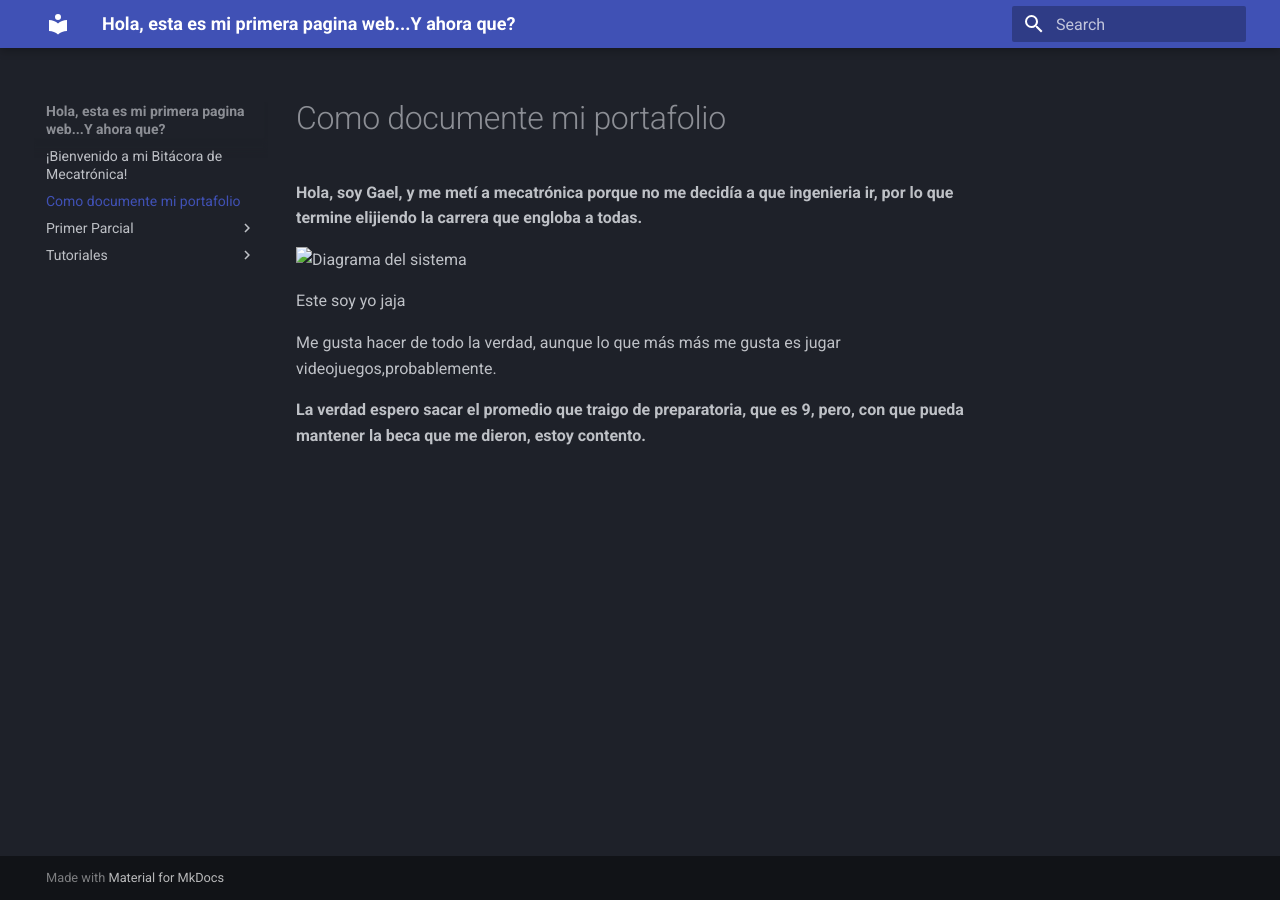
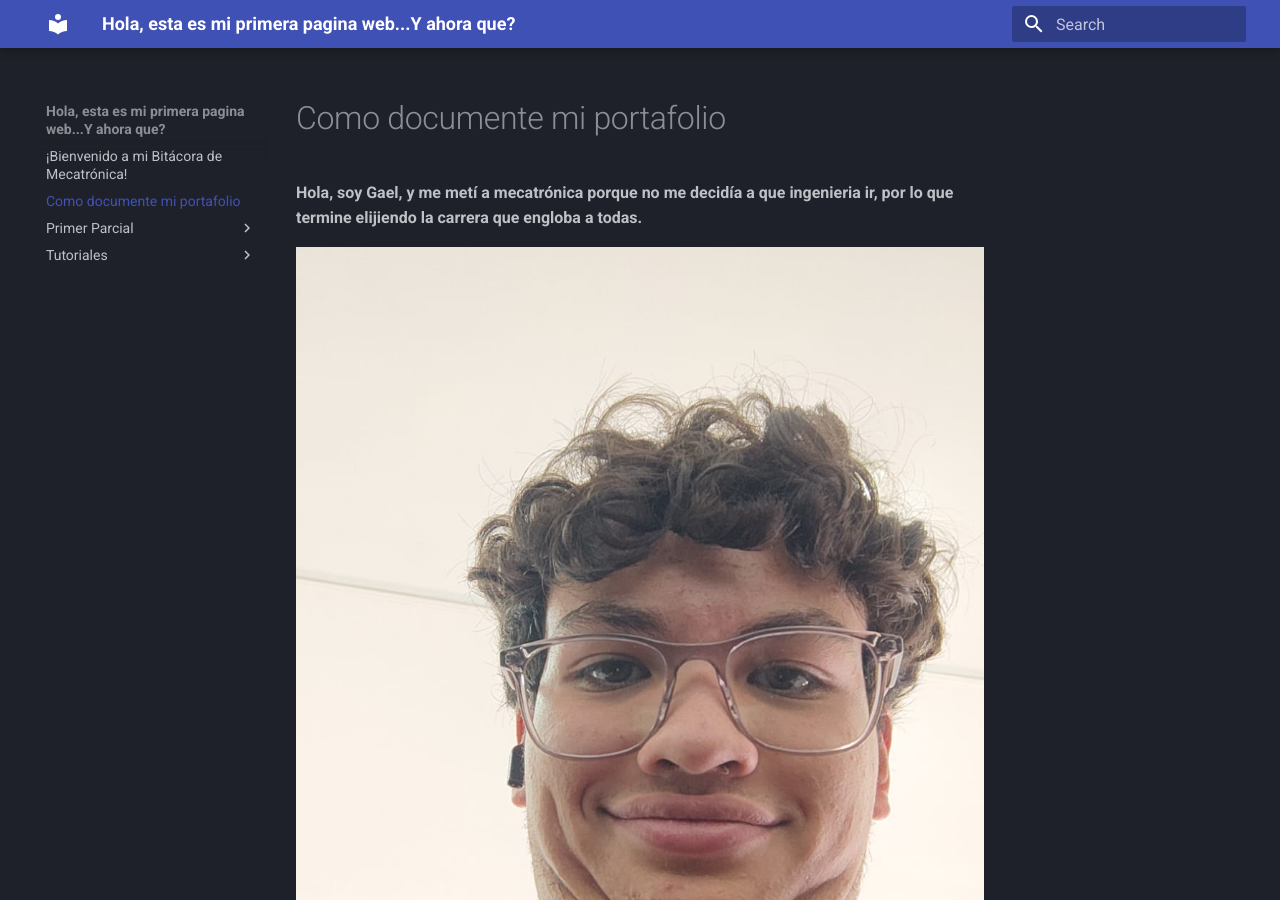
Before and after one commit to GaelMolletes/Bit-cora-de-Mecatr-nica, an MkDocs documentation site: the page built from docs/Un_poco_de_mi.md, in a window 1280 px wide and 900 px high. Built offline with MkDocs 1.6.1 and Material for MkDocs 9.7.7, drawn with Linux system fonts in a browser that asks for light colours.

Commit message:
Corregir nombre de imagen

```diff
--- a/docs/Un_poco_de_mi.md
+++ b/docs/Un_poco_de_mi.md
@@ -5,7 +5,7 @@
 
 
 
-![Diagrama del sistema](recursos/imgs/yo.jpeg)
+![Foto de Gael](recursos/imgs/foto-yo.jpeg)
 
 Este soy yo jaja
 
```
Also changed, not shown: docs/recursos/imgs/foto-yo.jpeg (renamed from docs/recursos/imgs/Yo.jpeg).
